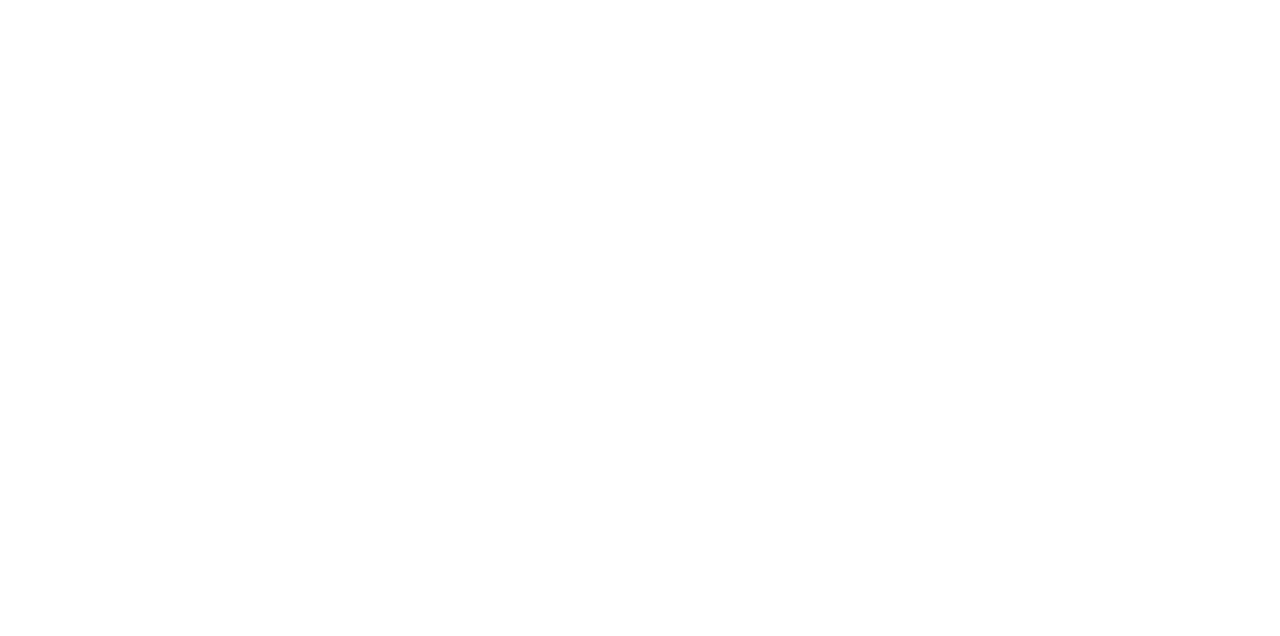
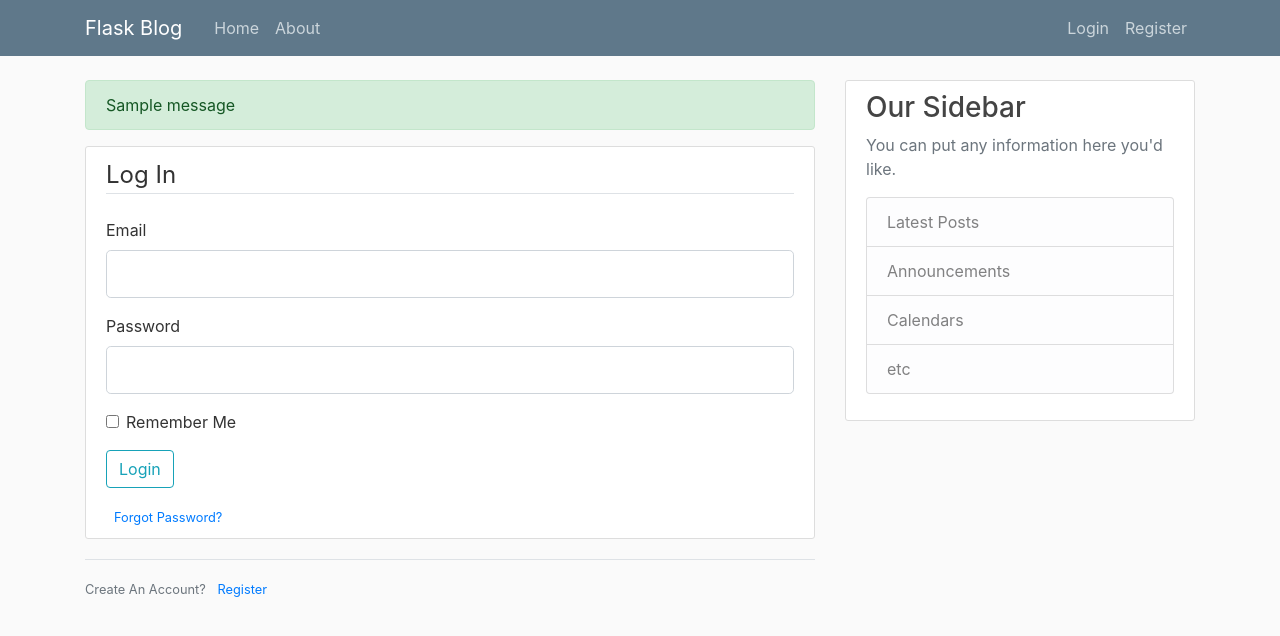
Before and after one commit to bobby-mohanty/Flask_Blog, a Flask app: page /login in a window 1280 px wide. Before the commit the part shown is empty. Shown: the top 636 px of the page. Run offline with Flask 2, Linux system fonts and the light colour scheme; tables that the repository leaves empty hold one stand-in row (values such as "Sample post"); one stand-in notice (Sample message) is shown; some libraries are stand-ins or nearby versions.

Commit message:
Added db connection

```diff
--- a/app.py
+++ b/app.py
@@ -1,8 +1,38 @@
-from flask import Flask, render_template, url_for
+from datetime import datetime
+from flask import Flask, render_template, url_for, flash, redirect
+from flask_sqlalchemy import SQLAlchemy
 from forms import RegistrationForm, LoginForm
+
+
 app = Flask(__name__)
+app.config['SECRET_KEY'] = 'a21066141f99b5ca69be95cafa55b063'
+app.config['SQLALCHEMY_DATABASE_URI'] = 'sqlite:///site.db'
+db = SQLAlchemy(app)
 
-app.config['SECRET_KEY'] = 'a21066141f99b5ca69be95cafa55b063'
+class User(db.Model):
+    id = db.Column(db.Integer, primary_key=True)
+    username = db.Column(db.String(20), unique=True, nullable=False)
+    email = db.Column(db.String(120), unique=True, nullable=False)
+    image_file = db.Column(db.String(20), nullable=False, default='default.jpg')
+    password = db.Column(db.String(60), nullable=False)
+    posts = db.relationship('Post', backref='author', lazy=True)
+
+    def __repr__(self):
+        return "User('{user}', '{email}', '{image}')".format(user=self.username,
+         email=self.email, image=self.image_file)
+
+
+class Post(db.Model):
+    id = db.Column(db.Integer, primary_key=True)
+    title = db.Column(db.String(100), nullable=False)
+    date_posted = db.Column(db.DateTime, nullable=False, default=datetime.utcnow)
+    content = db.Column(db.Text, nullable=False)
+    user_id = db.Column(db.Integer, db.ForeignKey('user.id'), nullable=False)
+
+    def __repr__(self):
+        return "Post('{title}', '{date_posted}')".format(title=self.title,
+         date_posted=self.date_posted)
+
 
 posts = [
     {
@@ -37,11 +67,20 @@ def about():
 @app.route("/register", methods=['GET', 'POST'])
 def register():
     form = RegistrationForm()
+    if form.validate_on_submit():
+        flash('Account created for {}!'.format(form.username.data), 'success')
+        return redirect(url_for('home'))
     return render_template('register.html', title='Register', form=form)
 
-@app.route("/login")
+@app.route("/login", methods=['GET', 'POST'])
 def login():
     form = LoginForm()
+    if form.validate_on_submit():
+        if form.email.data == 'admin@blog.com' and form.password.data == 'password':
+            flash('You have been logged in!', 'success')
+            return redirect(url_for('home'))
+        else:
+            flash('Login Unseccessful. Please check username and password', 'danger')
     return render_template('login.html', title='Login', form=form)
 
 
--- a/templates/layout.html
+++ b/templates/layout.html
@@ -41,6 +41,15 @@
     <main role="main" class="container">
       <div class="row">
         <div class="col-md-8">
+          {% with messages = get_flashed_messages(with_categories=true) %}
+            {% if messages %}
+              {% for category, message in messages %}
+               <div class="alert alert-{{ category }}">
+                 {{ message }}
+               </div>
+               {% endfor %}
+            {% endif %}
+          {% endwith %}
           {% block content %}{% endblock %}
         </div>
         <div class="col-md-4">
--- a/templates/login.html
+++ b/templates/login.html
@@ -0,0 +1,52 @@
+{% extends "layout.html" %}
+{% block content %}
+    <div class="content-section">
+        <form method="POST" action="">
+            {{ form.hidden_tag() }}
+            <fieldset class="form-group">
+                <legend class="border-bottom mb-4">Log In</legend>
+                <div class="form-group">
+                    {{ form.email.label(class="form-control-label") }}
+                    {% if form.email.errors %}
+                        {{ form.email(class="form-control form-control-lg is-invalid") }}
+                        <div class="invalid-feedback">
+                            {% for error in form.email.errors %}
+                                <span>{{ error }}</span>
+                            {% endfor %}
+                        </div>
+                    {% else %}
+                        {{ form.email(class="form-control form-control-lg") }}
+                    {% endif %}
+                </div>
+                <div class="form-group">
+                    {{ form.password.label(class="form-control-label") }}
+                    {% if form.password.errors %}
+                        {{ form.password(class="form-control form-control-lg is-invalid") }}
+                        <div class="invalid-feedback">
+                            {% for error in form.password.errors %}
+                                <span>{{ error }}</span>
+                            {% endfor %}
+                        </div>
+                    {% else %}
+                        {{ form.password(class="form-control form-control-lg") }}
+                    {% endif %}
+                </div>
+                <div class="form-check">
+                    {{ form.remember(class="form-check-input") }}
+                    {{ form.remember.label(class="form-check-label") }}
+                </div>
+            </fieldset>
+            <div class="form-group">
+                {{ form.submit(class="btn btn-outline-info") }}
+            </div>
+            <small class="text-muted ml-2">
+                <a href="#">Forgot Password?</a>
+            </small>
+        </form>
+    </div>
+    <div class="border-top pt-3">
+        <small class="text-muted">
+            Create An Account? <a class="ml-2" href="{{ url_for('register') }}">Register</a>
+        </small>
+    </div>
+{% endblock content %}
```
